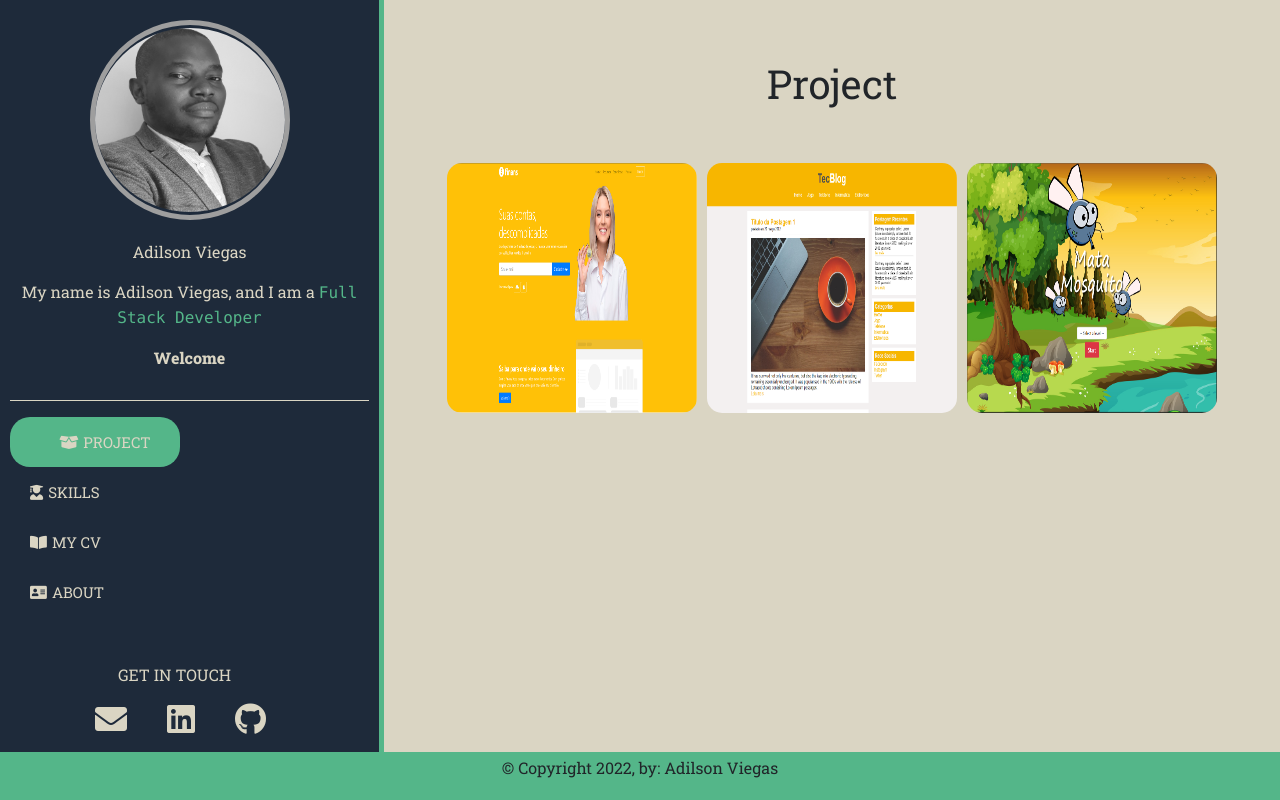
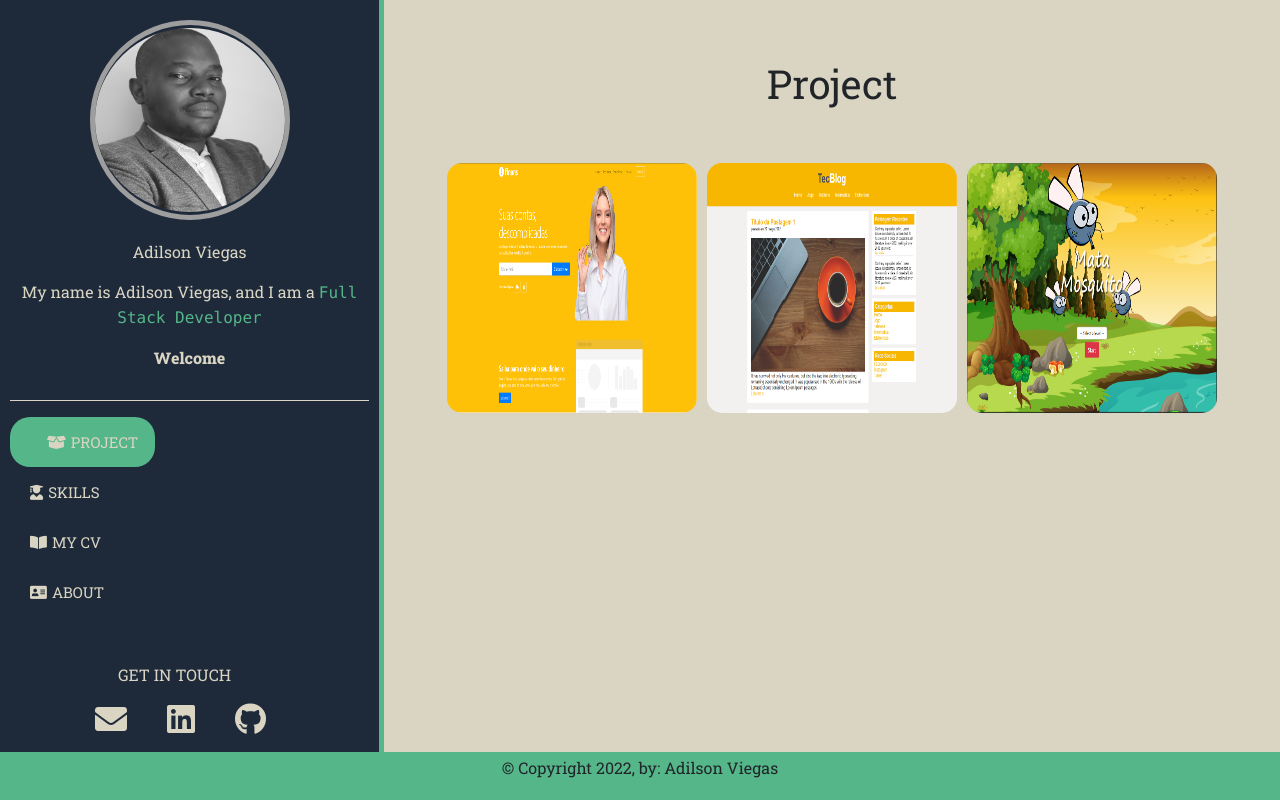
Before and after one commit to ViegasAdilson/adilson, a PHP site: page / in a window 1280 px wide. Run offline with PHP 8.4, Linux system fonts and the light colour scheme; some libraries are stand-ins or nearby versions.

Commit message:
Pequenos Ajustes

```diff
--- a/css/estilo.css
+++ b/css/estilo.css
@@ -63,6 +63,7 @@
     padding-left: 40px;
     padding-top: 70px;
     padding-right: 40px;
+    margin-bottom: 50px;
     color: var(--aside-color);
     background: #dad5c3;
     overflow-y: scroll;
@@ -123,7 +124,7 @@
 .div-menu .ul-menu a{
     display: block;
     text-decoration: none;
-    width: 170px;
+    width: 145px;
     height: 100%;
     line-height: 50px;
     font-size: 15px;
```
